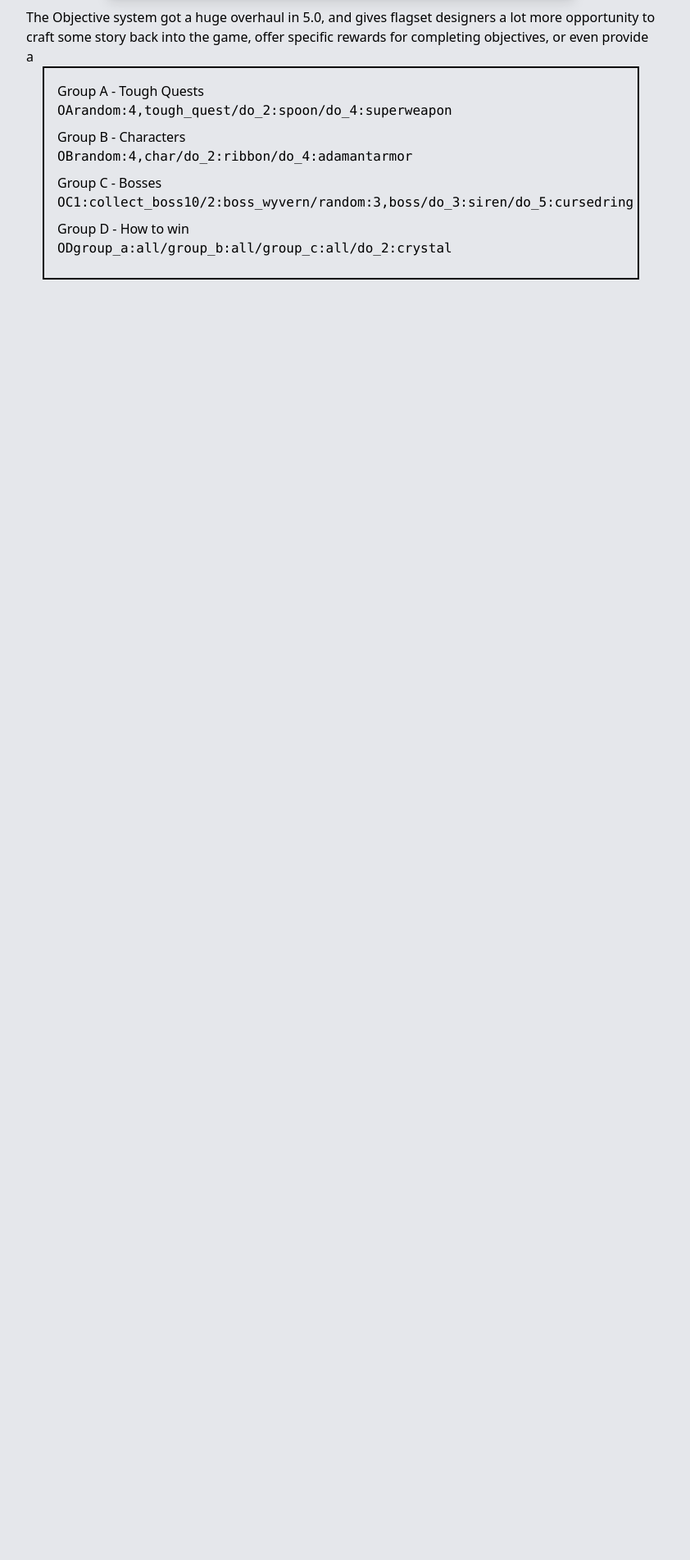
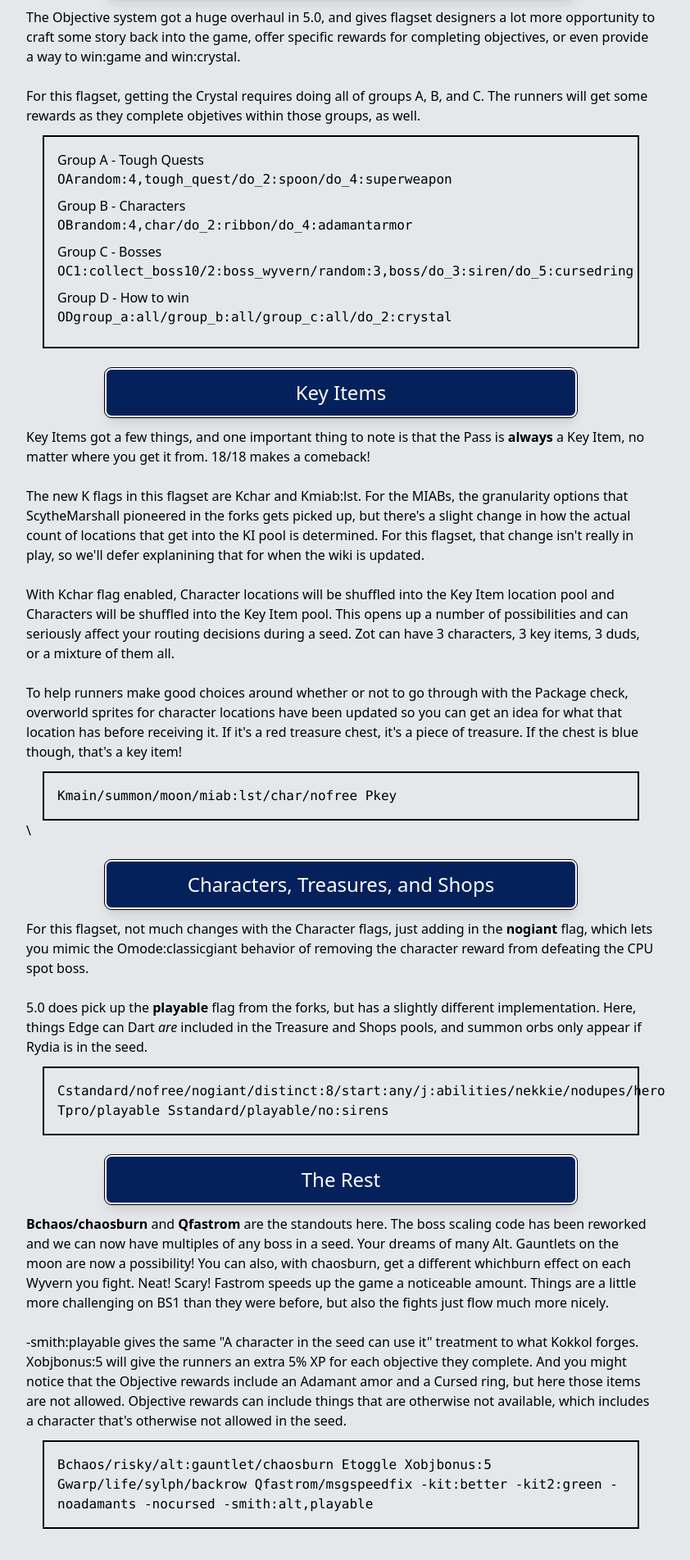
Before and after one commit to Antidale/ffiv_fe_boss_stats, a React (Vite) app: page /Showcase in a window 1280 px wide. Shown: the part 679-2582 px from the top of the page at 82% size, without its empty margins (224-1066 px from the left). Before the commit the page ends 1060 px from the top, so only its background shows below. Built offline with nearby package versions, Linux system fonts and the light colour scheme; a web font is replaced by a local one.

Commit message:
that's enough summary info, I think

```diff
--- a/src/ShowcasePage/ShowcasePage.jsx
+++ b/src/ShowcasePage/ShowcasePage.jsx
@@ -20,8 +20,11 @@ const Showcase = () => {
             <h2 className='text-2xl text-center p-3 bg-darkblue text-white border-white rounded-lg border-2 max-w-3/4 mx-auto my-3 outline outline-black shadow-lg'>
                 Objectives
             </h2>
-            <p>
-                The Objective system got a huge overhaul in 5.0, and gives flagset designers a lot more opportunity to craft some story back into the game, offer specific rewards for completing objectives, or even provide a
+            <p className='pb-3'>
+                The Objective system got a huge overhaul in 5.0, and gives flagset designers a lot more opportunity to craft some story back into the game, offer specific rewards for completing objectives, or even provide a way to win:game and win:crystal.
+                <br />
+                <br />
+                For this flagset, getting the Crystal requires doing all of groups A, B, and C. The runners will get some rewards as they complete objetives within those groups, as well.
             </p>
             <p className='border-black border-2 p-2 mx-5 flex-auto'>
                 <div className='p-2'>
@@ -46,11 +49,58 @@ const Showcase = () => {
                     </p>
                 </div>
             </p>
+            <h2 className='text-2xl text-center p-3 bg-darkblue text-white border-white rounded-lg border-2 max-w-3/4 mx-auto my-3 outline outline-black shadow-lg mt-6'>
+                Key Items
+            </h2>
+            <p className='pb-3'>
+                Key Items got a few things, and one important thing to note is that the Pass is <b>always</b> a Key Item, no matter where you get it from. 18/18 makes a comeback!
+                <br />
+                <br />
+                The new K flags in this flagset are Kchar and Kmiab:lst. For the MIABs, the granularity options that ScytheMarshall pioneered in the forks gets picked up, but there's a slight change in how the actual count of locations that get into the KI pool is determined. For this flagset, that change isn't really in play, so we'll defer explanining that for when the wiki is updated.
+                <br />
+                <br />
+                With Kchar flag enabled, Character locations will be shuffled into the Key Item location pool and Characters will be shuffled into the Key Item pool. This opens up a number of possibilities and can seriously affect your routing decisions during a seed. Zot can have 3 characters, 3 key items, 3 duds, or a mixture of them all.
+                <br />
+                <br />
+                To help runners make good choices around whether or not to go through with the Package check, overworld sprites for character locations have been updated so you can get an idea for what that location has before receiving it. If it's a red treasure chest, it's a piece of treasure. If the chest is blue though, that's a key item!
+            </p>
+            <p className='border-black border-2 p-2 mx-5 flex-auto'>
+                <div className='p-2 font-mono'>
+                    Kmain/summon/moon/miab:lst/char/nofree Pkey
+                </div>
+            </p>
+            \
+            <h2 className='text-2xl text-center p-3 bg-darkblue text-white border-white rounded-lg border-2 max-w-3/4 mx-auto my-3 outline outline-black shadow-lg mt-6'>
+                Characters, Treasures, and Shops
+            </h2>
+            <p className="pb-3">
+                For this flagset, not much changes with the Character flags, just adding in the <b>nogiant</b> flag, which lets you mimic the Omode:classicgiant behavior of removing the character reward from defeating the CPU spot boss.
+                <br />
+                <br />
+                5.0 does pick up the <b>playable</b> flag from the forks, but has a slightly different implementation. Here, things Edge can Dart <i>are</i> included in the Treasure and Shops pools, and summon orbs only appear if Rydia is in the seed.
+            </p>
+            <p className='border-black border-2 p-2 mx-5 flex-auto'>
+                <div className='p-2 font-mono'>
+                    Cstandard/nofree/nogiant/distinct:8/start:any/j:abilities/nekkie/nodupes/hero Tpro/playable Sstandard/playable/no:sirens
+                </div>
+            </p>
 
-            {/* <code>
-                Kmain/summon/moon/miab:lst/char/nofree Pkey Cstandard/nofree/nogiant/distinct:8/start:any/j:abilities/nekkie/nodupes/hero Tpro/playable Sstandard/playable/no:sirens Bchaos/risky/alt:gauntlet/chaosburn Etoggle Xobjbonus:5 Gwarp/life/sylph/backrow Qfastrom/msgspeedfix -kit:better -kit2:green -noadamants -nocursed -smith:alt,playable
-            </code> */}
+            {/* the rest */}
+            <h2 className='text-2xl text-center p-3 bg-darkblue text-white border-white rounded-lg border-2 max-w-3/4 mx-auto my-3 outline outline-black shadow-lg mt-6'>
+                The Rest
+            </h2>
+            <p className="pb-3">
+                <b>Bchaos/chaosburn</b> and <b>Qfastrom</b> are the standouts here. The boss scaling code has been reworked and we can now have multiples of any boss in a seed. Your dreams of many Alt. Gauntlets on the moon are now a possibility! You can also, with chaosburn, get a different whichburn effect on each Wyvern you fight. Neat! Scary! Fastrom speeds up the game a noticeable amount. Things are a little more challenging on BS1 than they were before, but also the fights just flow much more nicely.
+                <br />
+                <br />
+                -smith:playable gives the same "A character in the seed can use it" treatment to what Kokkol forges. Xobjbonus:5 will give the runners an extra 5% XP for each objective they complete. And you might notice that the Objective rewards include an Adamant amor and a Cursed ring, but here those items are not allowed. Objective rewards can include things that are otherwise not available, which includes a character that's otherwise not allowed in the seed.
 
+            </p>
+            <p className='border-black border-2 p-2 mx-5 flex-auto'>
+                <div className='p-2 font-mono'>
+                    Bchaos/risky/alt:gauntlet/chaosburn Etoggle Xobjbonus:5 Gwarp/life/sylph/backrow Qfastrom/msgspeedfix -kit:better -kit2:green -noadamants -nocursed -smith:alt,playable
+                </div>
+            </p>
         </article>
     )
 }
```
